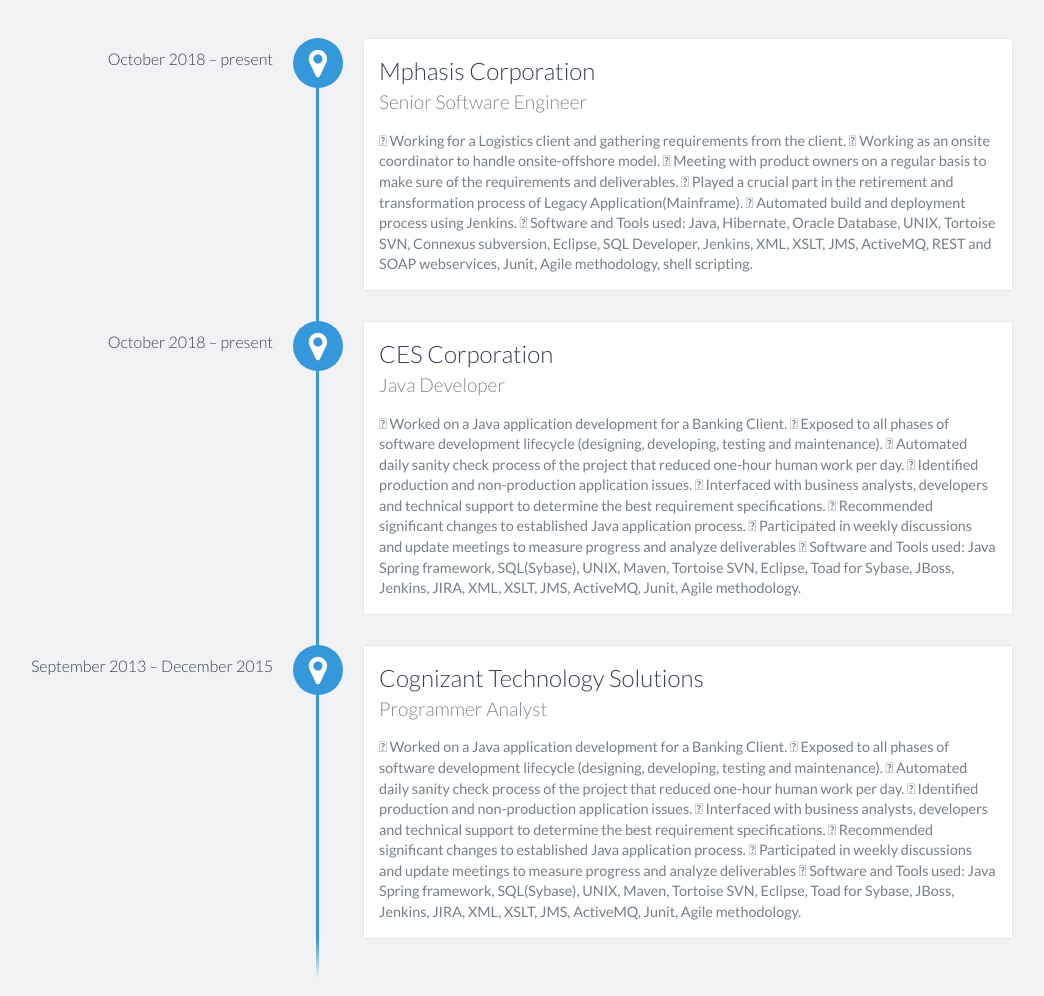
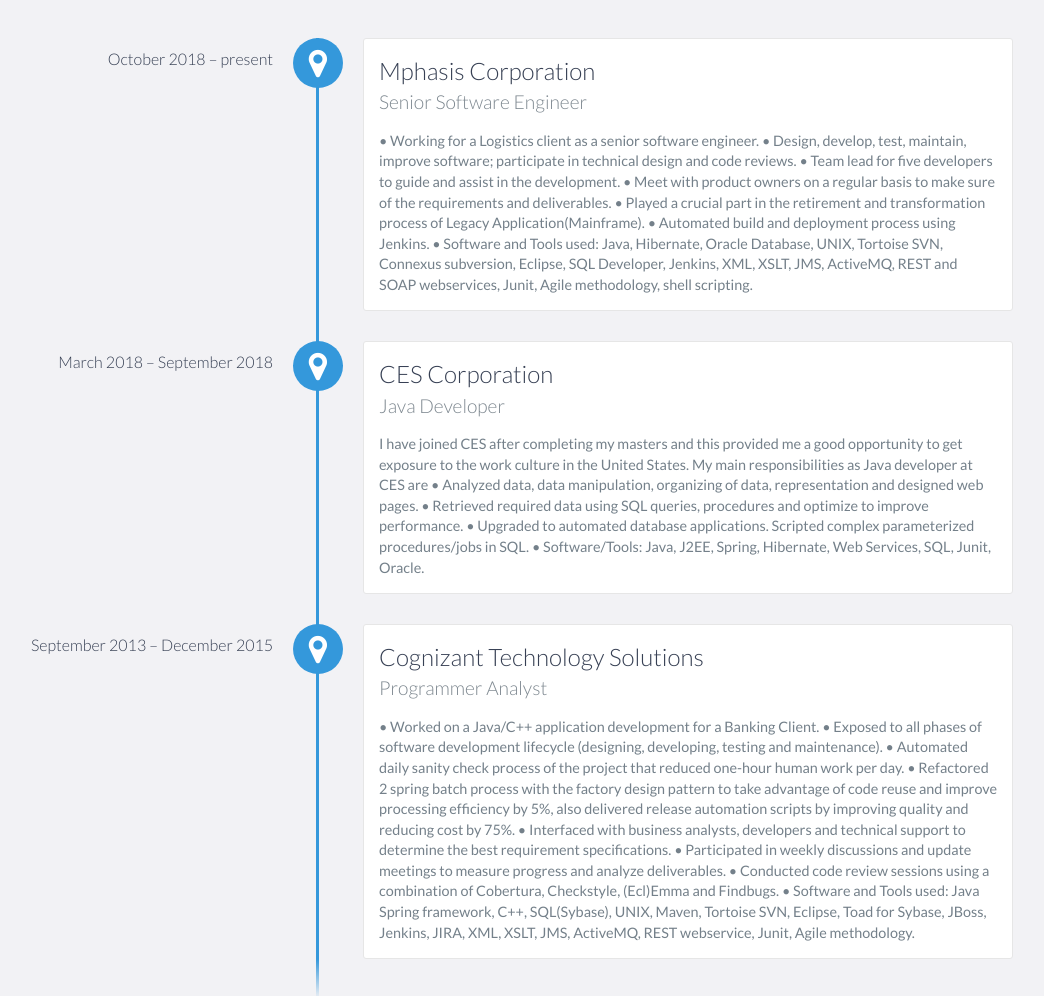
Before and after one commit to pingilia2/anveshportfolio, a website: page index.html in a window 1280 px wide. Shown: the part 1160-2156 px from the top of the page, without its empty margins (127-1171 px from the left). Drawn offline with nearby package versions, Linux system fonts and the light colour scheme.

Commit message:
Updated CES experience

```diff
--- a/index.html
+++ b/index.html
@@ -50,7 +50,7 @@
         <div id="lead-content">
             <h1>Anvesh Pingili</h1>
             <h2>Software Developer</h2>
-            <a href="libs/Anvesh Pingili Resume1.pdf" download="Anvesh Pingili Resume.pdf" class="btn-rounded-white">Download Resume</a>
+            <a href="libs/Anvesh Pingili Resume .pdf" download="Anvesh Pingili Resume.pdf" class="btn-rounded-white">Download Resume</a>
         </div>
         <!-- End #lead-content -->
 
@@ -92,45 +92,39 @@
                 <h3>Mphasis Corporation</h3>
                 <h4>Senior Software Engineer</h4>
                 <p>
-                    		Working for a Logistics client and gathering requirements from the client.
-               			Working as an onsite coordinator to handle onsite-offshore model.
-				Meeting with product owners on a regular basis to make sure of the requirements and deliverables.
-				Played a crucial part in the retirement and transformation process of Legacy Application(Mainframe).
-				Automated build and deployment process using Jenkins.
-				Software and Tools used: Java, Hibernate, Oracle Database, UNIX, Tortoise SVN, Connexus subversion, Eclipse, SQL Developer, Jenkins, XML, XSLT, JMS, ActiveMQ, REST and SOAP webservices, Junit, Agile methodology, shell scripting.
-
+                    	• Working for a Logistics client as a senior software engineer.
+			• Design, develop, test, maintain, improve software; participate in technical design and code reviews.
+			• Team lead for five developers to guide and assist in the development.
+			• Meet with product owners on a regular basis to make sure of the requirements and deliverables.
+			• Played a crucial part in the retirement and transformation process of Legacy Application(Mainframe).
+			• Automated build and deployment process using Jenkins.
+			• Software and Tools used: Java, Hibernate, Oracle Database, UNIX, Tortoise SVN, Connexus subversion, Eclipse, SQL Developer, Jenkins, XML, XSLT, JMS, ActiveMQ, REST and SOAP webservices, Junit, Agile methodology, shell scripting.
 
                 </p>
             </div>
-	    <div data-date="October 2018 – present">
+	    <div data-date="March 2018 – September 2018">
                 <h3>CES Corporation</h3>
                 <h4>Java Developer</h4>
                 <p>
-                    		Worked on a Java application development for a Banking Client.
-                               Exposed to all phases of software development lifecycle (designing, developing, testing and maintenance).
-                        	Automated daily sanity check process of the project that reduced one-hour human work per day.
-                        	Identified production and non-production application issues.
-                        	Interfaced with business analysts, developers and technical support to determine the best requirement specifications.
-                        	Recommended significant changes to established Java application process.
-                        	Participated in weekly discussions and update meetings to measure progress and analyze deliverables
-                        	Software and Tools used: Java Spring framework, SQL(Sybase), UNIX, Maven, Tortoise SVN, Eclipse, Toad for Sybase, JBoss, Jenkins, JIRA, XML, XSLT, JMS, ActiveMQ, Junit, Agile methodology.
-
-
+                I have joined CES after completing my masters and this provided me a good opportunity to get exposure to the work culture in the United States.  My main responsibilities as Java developer at CES are
+			• Analyzed data, data manipulation, organizing of data, representation and designed web pages.
+			• Retrieved required data using SQL queries, procedures and optimize to improve performance.
+			• Upgraded to automated database applications. Scripted complex parameterized procedures/jobs in SQL.
+			• Software/Tools: Java, J2EE, Spring, Hibernate, Web Services, SQL, Junit, Oracle.
                 </p>
             </div>
             <div data-date="September 2013 – December 2015">
                 <h3>Cognizant Technology Solutions</h3>
                 <h4>Programmer Analyst</h4>
                 <p>
-                    		Worked on a Java application development for a Banking Client.
-                               Exposed to all phases of software development lifecycle (designing, developing, testing and maintenance).
-                        	Automated daily sanity check process of the project that reduced one-hour human work per day.
-                        	Identified production and non-production application issues.
-                        	Interfaced with business analysts, developers and technical support to determine the best requirement specifications.
-                        	Recommended significant changes to established Java application process.
-                        	Participated in weekly discussions and update meetings to measure progress and analyze deliverables
-                        	Software and Tools used: Java Spring framework, SQL(Sybase), UNIX, Maven, Tortoise SVN, Eclipse, Toad for Sybase, JBoss, Jenkins, JIRA, XML, XSLT, JMS, ActiveMQ, Junit, Agile methodology.
-
+                    	• Worked on a Java/C++ application development for a Banking Client.
+			• Exposed to all phases of software development lifecycle (designing, developing, testing and maintenance).
+			• Automated daily sanity check process of the project that reduced one-hour human work per day.
+			• Refactored 2 spring batch process with the factory design pattern to take advantage of code reuse and improve processing efficiency by 5%, also delivered release automation scripts by improving quality and reducing cost by 75%.
+			• Interfaced with business analysts, developers and technical support to determine the best requirement specifications.
+			• Participated in weekly discussions and update meetings to measure progress and analyze deliverables.
+			• Conducted code review sessions using a combination of Cobertura, Checkstyle, (Ecl)Emma and Findbugs.
+			• Software and Tools used: Java Spring framework, C++, SQL(Sybase), UNIX, Maven, Tortoise SVN, Eclipse, Toad for Sybase, JBoss, Jenkins, JIRA, XML, XSLT, JMS, ActiveMQ, REST webservice, Junit, Agile methodology.
 
                 </p>
             </div>
@@ -235,6 +229,7 @@
 	    <li>Git</li>
             <li>Sybase</li>
             <li>MySQL</li>
+	    <li>Solr</li>
             <li>C</li>
             <li>C++</li>
 
```
